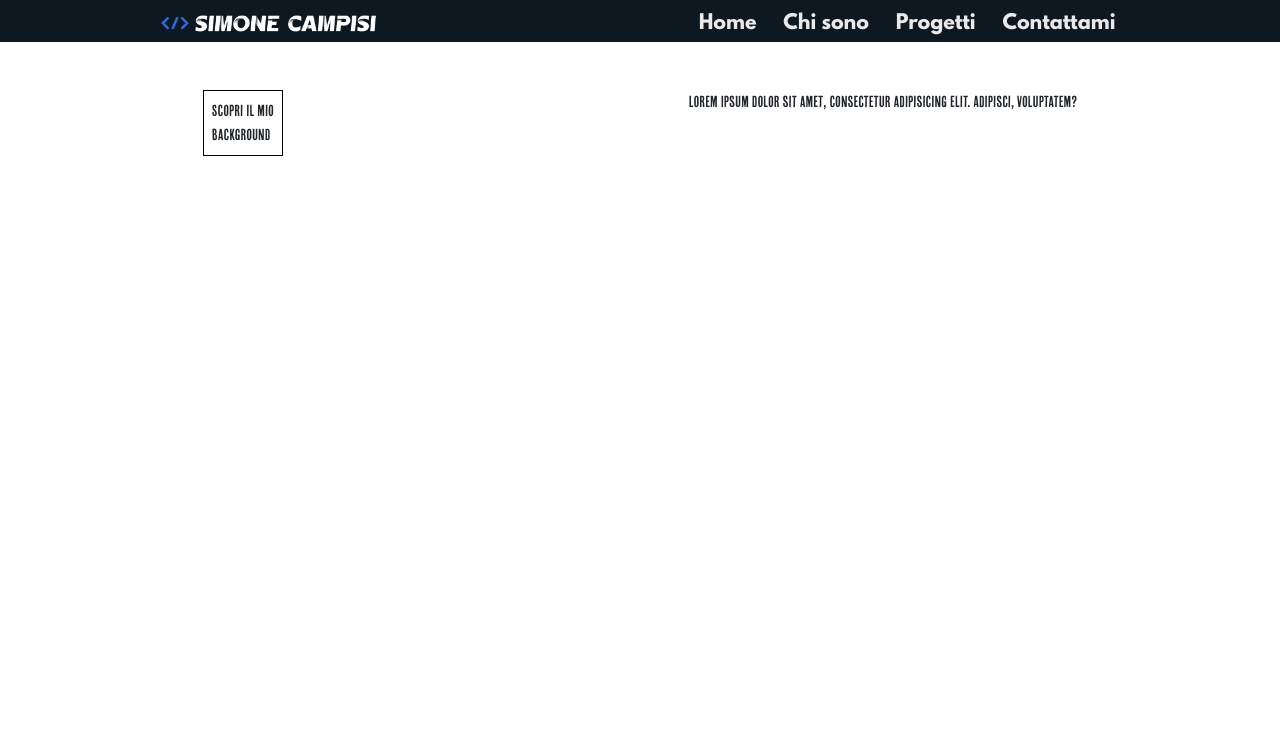
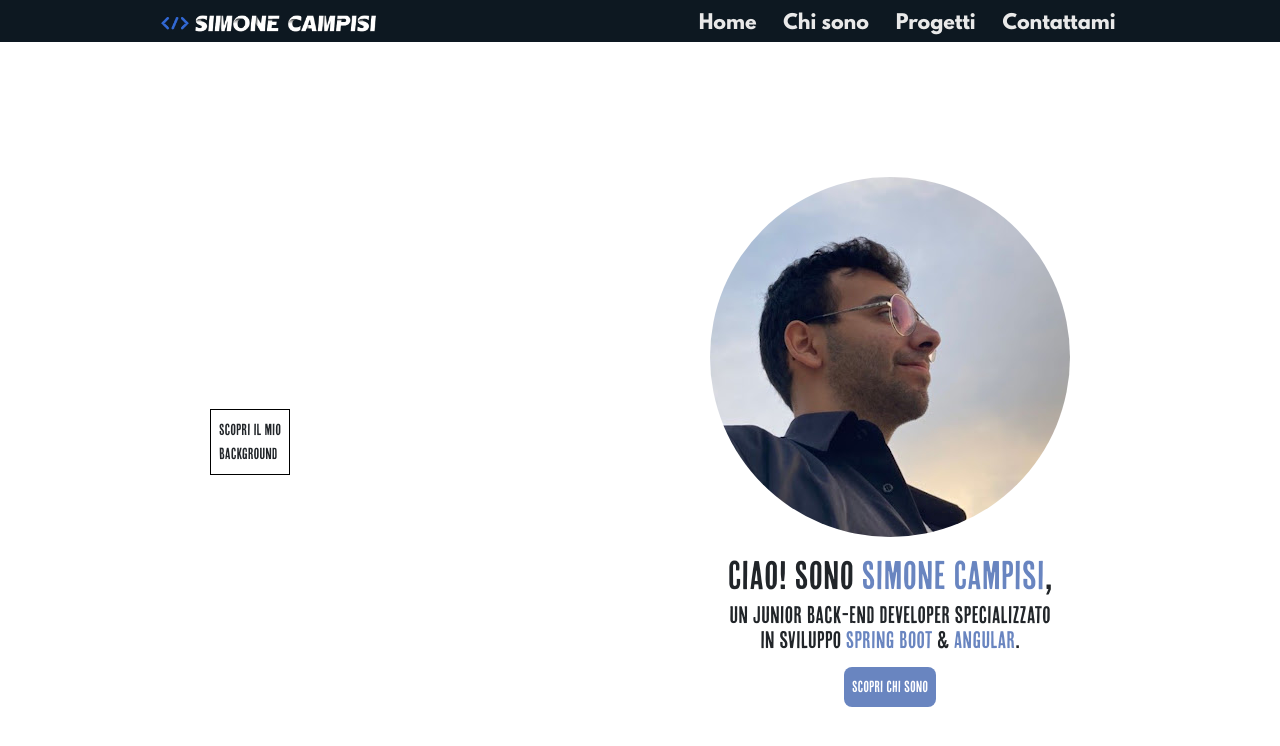
Before and after one commit to SimoneCampisi0/portfolio, an Angular app in the folder portfolio/: page / in a window 1280 px wide. Shown: the top 746 px of the page. Built offline with nearby package versions, Linux system fonts and the light colour scheme.

Commit message:
add home component 100vh

```diff
--- a/portfolio/src/app/homepage/homepage.component.css
+++ b/portfolio/src/app/homepage/homepage.component.css
@@ -2,19 +2,66 @@
   display: flex;
   flex-direction: row;
   justify-content: space-around;
-  margin-top: 3em;
+  /*margin-top: 4em;*/
   font-family: 'CheapPineSans';
 
+  align-items: center;
+  height: 100vh;
 }
 
 .scopriChiSono {
   display: flex;
   padding: 0.5em;
   border: 1px solid black;
+
+
+  align-items: center;
+  justify-content: center;
 }
 
 .dettaglioProfilo {
   display: flex;
+  flex-direction: column;
+
+  align-items: center;
+  justify-content: center;
+}
+
+.immagineDettaglioProfilo {
+  border-radius: 50%;
+  width: 100%;
+  height: 50%;
+  align-self: center;
+  object-fit: cover;   /*l'immagine mantiene le sue proporzioni e riempie la dimensione data.*/
+}
+
+.testoBenvenuto {
+  margin-top: 1em;
+  font-size: 1.5em;
+  text-align: center;
+}
+
+.nome {
+  display: inline;
+  color: var(--secondaryColor);
+}
+
+.buttonScopriChiSono {
+  margin-top: 1.5em;
+  background-color: var(--secondaryColor);
+  color: white;
+  border: none;
+  border-radius: 8px;
+  box-shadow: black;
+  width: auto;
+  padding: 0.5em;
+  align-self: center;
+}
+
+.buttonScopriChiSono:hover {
+  background-color: var(--accentColor);
+  color: var(--secondaryColor);
+  border: 1px solid black;
 }
 
 @media (max-width: 800px) {
@@ -24,4 +71,14 @@
   .scopriChiSono {
     justify-content: center;
   }
+
+  .dettaglioProfilo {
+    margin-top: 2em;
+    justify-content: center;
+  }
+
+  .immagineDettaglioProfilo {
+    width: 30%;
+    height: 55%;
+  }
 }
--- a/portfolio/src/app/homepage/homepage.component.html
+++ b/portfolio/src/app/homepage/homepage.component.html
@@ -5,6 +5,19 @@
   </div>
 
   <div class="dettaglioProfilo">
-    Lorem ipsum dolor sit amet, consectetur adipisicing elit. Adipisci, voluptatem?
+    <img class="immagineDettaglioProfilo" src="../../assets/pp.jpg" alt="">
+
+    <div class="testoBenvenuto">
+      <h1 style="line-height: 0.7;">Ciao! Sono <div class="nome">Simone Campisi</div>,</h1>
+      un Junior Back-End Developer specializzato
+      <div style="line-height: 0.2">
+        <br> in sviluppo
+      <div class="nome">Spring Boot</div> & <div class="nome">Angular</div>.
+      </div>
+
+    </div>
+
+    <button class="buttonScopriChiSono">Scopri chi sono</button>
   </div>
+
 </div>
```
Also changed, not shown: portfolio/src/assets/pp.jpg (added).
